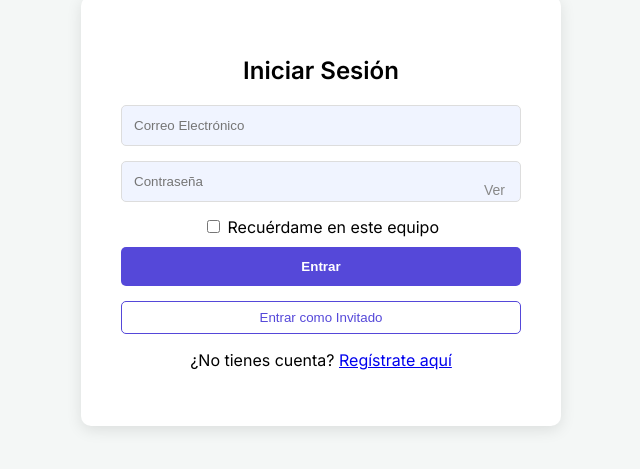
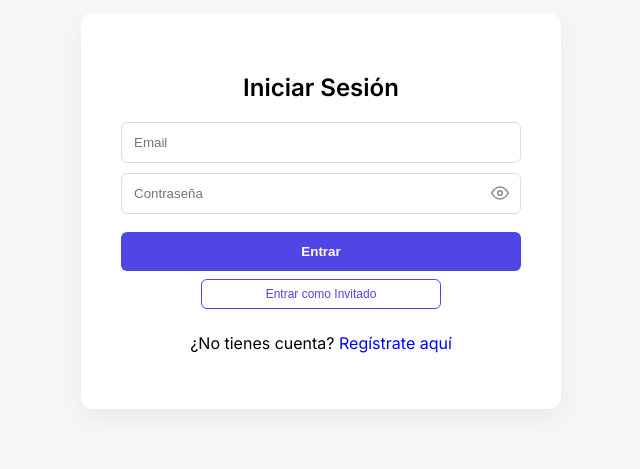
Before and after one commit to albeertocardenass/OctoLab, an Angular app in the folder TFG/octolab-web/: page /login in a window 1280 px wide. Shown: the part 189-658 px from the top of the page, without its empty margins (319-959 px from the left). Built offline with nearby package versions, Linux system fonts and the light colour scheme.

Commit message:
Cambio CSS de Login y Register
Pequeños remaches de CSS en el acceso a la plataforma y el registro de los usuarios

```diff
--- a/TFG/octolab-web/src/app/components/login/login.css
+++ b/TFG/octolab-web/src/app/components/login/login.css
@@ -1,69 +1,138 @@
-.login-wrapper {
+.login-screen {
   display: flex;
   justify-content: center;
   align-items: center;
-  min-height: 100vh;
+  width: 100vw;
+  height: 100vh;
   background-color: #f4f7f6;
+  position: fixed;
+  top: 0;
+  left: 0;
+  z-index: 999;
 }
 
-/* La tarjeta blanca */
-.login-card {
-  background: white;
-  padding: 40px;
-  border-radius: 10px;
-  box-shadow: 0 4px 15px rgba(0,0,0,0.1);
+.login-container {
+  background: #ffffff;
+  padding: 2.5rem;
+  border-radius: 12px;
+  box-shadow: 0 10px 25px rgba(0, 0, 0, 0.05);
   width: 100%;
   max-width: 400px;
   text-align: center;
 }
 
-/* Estilo de los inputs */
-.form-group input {
+input {
+  display: block;
+  width: 100%;
+  margin: 10px 0;
+  padding: 12px;
+  box-sizing: border-box;
+  border: 1px solid #ddd;
+  border-radius: 6px;
+  transition: border-color 0.2s;
+}
+
+input:hover {
+  border-color: #a5b4fc;
+}
+
+input:focus {
+  outline: none;
+  border-color: #4f46e5;
+  box-shadow: 0 0 0 3px rgba(79, 70, 229, 0.1);
+}
+
+button {
   width: 100%;
   padding: 12px;
-  margin-bottom: 15px;
-  border: 1px solid #ddd;
-  border-radius: 5px;
-  background-color: #f0f4ff;
-  box-sizing: border-box;
+  background: #4f46e5;
+  color: white;
+  border: none;
+  border-radius: 6px;
+  cursor: pointer;
+  font-weight: bold;
+  margin-top: 8px;
+  transition: background 0.2s, transform 0.1s;
+}
+
+button:hover {
+  background: #4338ca;
+  transform: translateY(-1px);
+}
+
+button:active {
+  transform: translateY(0);
+}
+
+/* Botón secundario (Invitado) */
+button[type="button"] {
+  width: 60%;
+  padding: 7px 12px;
+  background: transparent;
+  color: #4f46e5;
+  border: 1.5px solid #4f46e5;
+  border-radius: 6px;
+  font-size: 12px;
+  font-weight: normal;
+  cursor: pointer;
+  margin: 8px auto 0;
+  display: block;
+  transition: background 0.2s, color 0.2s;
+}
+
+button[type="button"]:hover {
+  background: #f0efff;
+  transform: translateY(-1px);
+}
+
+button[type="button"]:active {
+  transform: translateY(0);
 }
 
 .password-wrapper {
   position: relative;
-  display: flex;
-  align-items: center;
+  width: 100%;
+  margin: 10px 0;
 }
 
-.btn-eye {
-  position: absolute;
-  right: 10px;
-  top: 35%;
-  background: none;
-  border: none;
-  color: #888;
-  cursor: pointer;
-  font-size: 14px;
+.password-wrapper input {
+  margin: 0;
+  padding-right: 45px;
 }
 
-.btn-primary {
-  width: 100%;
-  padding: 12px;
-  background-color: #5548d9;
-  color: white;
-  border: none;
-  border-radius: 5px;
-  font-weight: bold;
-  cursor: pointer;
-  margin-top: 10px;
+button.toggle-password {
+  position: absolute !important;
+  right: 12px !important;
+  top: 50% !important;
+  transform: translateY(-50%) !important;
+  width: auto !important;
+  height: auto !important;
+  padding: 0 !important;
+  margin: 0 !important;
+  background: none !important;
+  border: none !important;
+  color: #888 !important;
+  display: flex !important;
+  align-items: center;
+  justify-content: center;
+  z-index: 10;
+  transition: color 0.2s !important;
 }
 
-.btn-guest {
-  width: 100%;
-  background: none;
-  border: 1px solid #5548d9;
-  color: #5548d9;
-  padding: 8px;
-  border-radius: 5px;
-  margin-top: 15px;
-  cursor: pointer;
+button.toggle-password:hover {
+  background: none !important;
+  color: #4f46e5 !important;
+  transform: translateY(-50%) !important;
 }
+
+button.toggle-password svg {
+  display: block;
+}
+
+.login-container a {
+  text-decoration: none;
+}
+
+.login-container a:hover {
+  text-decoration: underline;
+}
--- a/TFG/octolab-web/src/app/components/login/login.html
+++ b/TFG/octolab-web/src/app/components/login/login.html
@@ -1,62 +1,37 @@
-<div class="login-wrapper">
-  <div class="login-card">
+<div class="login-screen">
+  <div class="login-container">
+    <h2>Iniciar Sesión</h2>
+    <form (ngSubmit)="onLogin()">
+      <input type="email" name="email" [(ngModel)]="loginData.email" placeholder="Email" required />
 
-    <div class="login-header">
-      <h2>Iniciar Sesión</h2>
-    </div>
-
-    <div class="alert-error" *ngIf="errorMessage">
-      {{ errorMessage }}
-    </div>
-
-    <form (ngSubmit)="onLogin()" #loginForm="ngForm">
-
-      <div class="form-group">
+      <div class="password-wrapper">
         <input
-          type="email"
-          name="email"
-          [(ngModel)]="loginData.email"
-          placeholder="Correo Electrónico"
-          required>
+          [type]="mostrarPassword ? 'text' : 'password'"
+          name="password"
+          [(ngModel)]="loginData.password"
+          placeholder="Contraseña"
+          required
+        />
+        <button type="button" class="toggle-password" (click)="mostrarPassword = !mostrarPassword">
+          <svg *ngIf="!mostrarPassword" xmlns="http://www.w3.org/2000/svg" width="18" height="18" viewBox="0 0 24 24" fill="none" stroke="currentColor" stroke-width="2" stroke-linecap="round" stroke-linejoin="round">
+            <path d="M1 12s4-8 11-8 11 8 11 8-4 8-11 8-11-8-11-8z"/>
+            <circle cx="12" cy="12" r="3"/>
+          </svg>
+          <svg *ngIf="mostrarPassword" xmlns="http://www.w3.org/2000/svg" width="18" height="18" viewBox="0 0 24 24" fill="none" stroke="currentColor" stroke-width="2" stroke-linecap="round" stroke-linejoin="round">
+            <path d="M17.94 17.94A10.07 10.07 0 0 1 12 20c-7 0-11-8-11-8a18.45 18.45 0 0 1 5.06-5.94"/>
+            <path d="M9.9 4.24A9.12 9.12 0 0 1 12 4c7 0 11 8 11 8a18.5 18.5 0 0 1-2.16 3.19"/>
+            <line x1="1" y1="1" x2="23" y2="23"/>
+          </svg>
+        </button>
       </div>
 
-      <div class="form-group">
-        <div class="password-wrapper">
-          <input
-            [type]="mostrarPassword ? 'text' : 'password'"
-            name="password"
-            [(ngModel)]="loginData.password"
-            placeholder="Contraseña"
-            required>
-
-          <button type="button" class="btn-eye" (click)="toggleMostrarPassword()" tabindex="-1">
-            <span class="eye-icon">{{ mostrarPassword ? 'Ocultar' : 'Ver' }}</span>
-          </button>
-        </div>
-      </div>
-
-      <div class="remember-me">
-        <label>
-          <input type="checkbox" name="recuerdame" [(ngModel)]="recuerdame">
-          Recuérdame en este equipo
-        </label>
-      </div>
-
-      <button type="submit" class="btn-primary" [disabled]="!loginForm.form.valid">
-        Entrar
-      </button>
-
+      <button type="submit">Entrar</button>
+      <button type="button" (click)="entrarComoInvitado()">Entrar como Invitado</button>
+      <p style="color: red" *ngIf="errorMessage">{{ errorMessage }}</p>
     </form>
 
-    <div class="guest-section">
-      <button type="button" class="btn-guest" (click)="entrarComoInvitado()">
-        Entrar como Invitado
-      </button>
-    </div>
-
-    <div class="login-footer">
-      <p>¿No tienes cuenta? <a routerLink="/register">Regístrate aquí</a></p>
-    </div>
-
-  </div>
+    <p style="margin-top: 24px;">
+  ¿No tienes cuenta?
+  <a routerLink="/register" style="cursor:pointer; color: blue;">Regístrate aquí</a>
+</p>
 </div>
--- a/TFG/octolab-web/src/app/components/register/register.html
+++ b/TFG/octolab-web/src/app/components/register/register.html
@@ -1,32 +1,14 @@
-<div class="login-wrapper">
-  <div class="login-card">
+<div class="login-screen">
+  <div class="login-container">
+    <h2>Crear Cuenta</h2>
+<form (ngSubmit)="onRegister()" #registerForm="ngForm">
+  <input type="text" name="nombre" [(ngModel)]="registerData.nombre" placeholder="Nombre" required>
+  <input type="text" name="apellido1" [(ngModel)]="registerData.apellido1" placeholder="Primer Apellido" required>
+  <input type="text" name="apellido2" [(ngModel)]="registerData.apellido2" placeholder="Segundo Apellido">
+  <input type="text" name="apodo" [(ngModel)]="registerData.apodo" placeholder="Apodo (Nick)" required>
+  <input type="email" name="email" [(ngModel)]="registerData.email" placeholder="Correo Electrónico" required>
 
-    <div class="login-header">
-      <h2>Crear Cuenta</h2>
-    </div>
 
-    <form (ngSubmit)="onRegister()" #registerForm="ngForm">
-
-      <div class="form-group">
-        <input type="text" name="nombre" [(ngModel)]="registerData.nombre" placeholder="Nombre" required>
-      </div>
-
-      <div class="form-group">
-        <input type="text" name="apellido1" [(ngModel)]="registerData.apellido1" placeholder="Primer Apellido" required>
-      </div>
-
-      <div class="form-group">
-        <input type="text" name="apellido2" [(ngModel)]="registerData.apellido2" placeholder="Segundo Apellido">
-      </div>
-
-      <div class="form-group">
-        <input type="text" name="apodo" [(ngModel)]="registerData.apodo" placeholder="Apodo (Nick)" required>
-      </div>
-
-      <div class="form-group">
-        <input type="email" name="email" [(ngModel)]="registerData.email" placeholder="Correo Electrónico" required>
-      </div>
-      <div class="form-group">
       <div class="password-wrapper">
         <input
           [type]="mostrarPassword ? 'text' : 'password'"
@@ -36,13 +18,19 @@
           required
           minlength="6"
         />
-          <button type="button" class="btn-eye" (click)="mostrarPassword = !mostrarPassword" tabindex="-1">
-            <span class="eye-icon">{{ mostrarPassword ? 'Ocultar' : 'Ver' }}</span>
+        <button type="button" class="toggle-password" (click)="mostrarPassword = !mostrarPassword">
+          <svg *ngIf="!mostrarPassword" xmlns="http://www.w3.org/2000/svg" width="18" height="18" viewBox="0 0 24 24" fill="none" stroke="currentColor" stroke-width="2" stroke-linecap="round" stroke-linejoin="round">
+            <path d="M1 12s4-8 11-8 11 8 11 8-4 8-11 8-11-8-11-8z"/>
+            <circle cx="12" cy="12" r="3"/>
+          </svg>
+          <svg *ngIf="mostrarPassword" xmlns="http://www.w3.org/2000/svg" width="18" height="18" viewBox="0 0 24 24" fill="none" stroke="currentColor" stroke-width="2" stroke-linecap="round" stroke-linejoin="round">
+            <path d="M17.94 17.94A10.07 10.07 0 0 1 12 20c-7 0-11-8-11-8a18.45 18.45 0 0 1 5.06-5.94"/>
+            <path d="M9.9 4.24A9.12 9.12 0 0 1 12 4c7 0 11 8 11 8a18.5 18.5 0 0 1-2.16 3.19"/>
+            <line x1="1" y1="1" x2="23" y2="23"/>
+          </svg>
         </button>
       </div>
-      </div>
 
-      <div class="form-group">
       <div class="password-wrapper">
         <input
           [type]="mostrarConfirmar ? 'text' : 'password'"
@@ -51,27 +39,29 @@
           placeholder="Confirmar Contraseña"
           required
         />
-          <button type="button" class="btn-eye" (click)="mostrarConfirmar = !mostrarConfirmar" tabindex="-1">
-            <span class="eye-icon">{{ mostrarConfirmar ? 'Ocultar' : 'Ver' }}</span>
+        <button type="button" class="toggle-password" (click)="mostrarConfirmar = !mostrarConfirmar">
+          <svg *ngIf="!mostrarConfirmar" xmlns="http://www.w3.org/2000/svg" width="18" height="18" viewBox="0 0 24 24" fill="none" stroke="currentColor" stroke-width="2" stroke-linecap="round" stroke-linejoin="round">
+            <path d="M1 12s4-8 11-8 11 8 11 8-4 8-11 8-11-8-11-8z"/>
+            <circle cx="12" cy="12" r="3"/>
+          </svg>
+          <svg *ngIf="mostrarConfirmar" xmlns="http://www.w3.org/2000/svg" width="18" height="18" viewBox="0 0 24 24" fill="none" stroke="currentColor" stroke-width="2" stroke-linecap="round" stroke-linejoin="round">
+            <path d="M17.94 17.94A10.07 10.07 0 0 1 12 20c-7 0-11-8-11-8a18.45 18.45 0 0 1 5.06-5.94"/>
+            <path d="M9.9 4.24A9.12 9.12 0 0 1 12 4c7 0 11 8 11 8a18.5 18.5 0 0 1-2.16 3.19"/>
+            <line x1="1" y1="1" x2="23" y2="23"/>
+          </svg>
         </button>
       </div>
-      </div>
+      <p style="color: red; font-size: 0.85rem; margin: 4px 0 0;"
+         *ngIf="confirmarPassword && registerData.password !== confirmarPassword">
+        Las contraseñas no coinciden
+      </p>
 
-      <div class="alert-error" *ngIf="confirmarPassword && registerData.password !== confirmarPassword" style="color: red; text-align: center; margin-bottom: 15px;">
-        Las contraseñas no coinciden
-      </div>
-
-      <button type="submit" class="btn-primary" [disabled]="registerForm.invalid || registerData.password !== confirmarPassword">
+      <button type="submit" [disabled]="registerForm.invalid || registerData.password !== confirmarPassword">
         Registrarse
       </button>
+      <p style="color: red;" *ngIf="errorMessage">{{errorMessage}}</p>
 
-      <div class="alert-error" *ngIf="errorMessage" style="color: red; text-align: center; margin-top: 15px;">
-        {{errorMessage}}
-      </div>
-
-      <div class="login-footer" style="margin-top: 20px; text-align: center;">
-        <p>¿Ya tienes cuenta? <a (click)="router.navigate(['/login'])" style="cursor:pointer; color: #5548d9;">Inicia sesión</a></p>
-      </div>
+      <p>¿Ya tienes cuenta? <a (click)="router.navigate(['/login'])" style="cursor:pointer; color: blue;">Inicia sesión</a></p>
     </form>
   </div>
 </div>
```
Also changed, not shown: 1 other file (tests, documents, lock files or other folders). Lines whose indentation alone changed are shown as unchanged.
